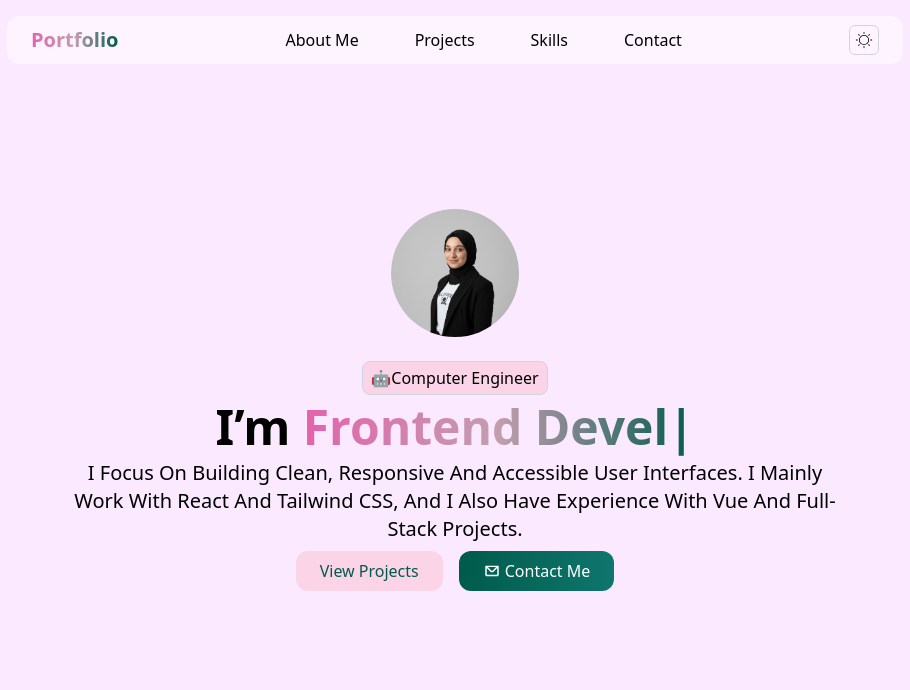
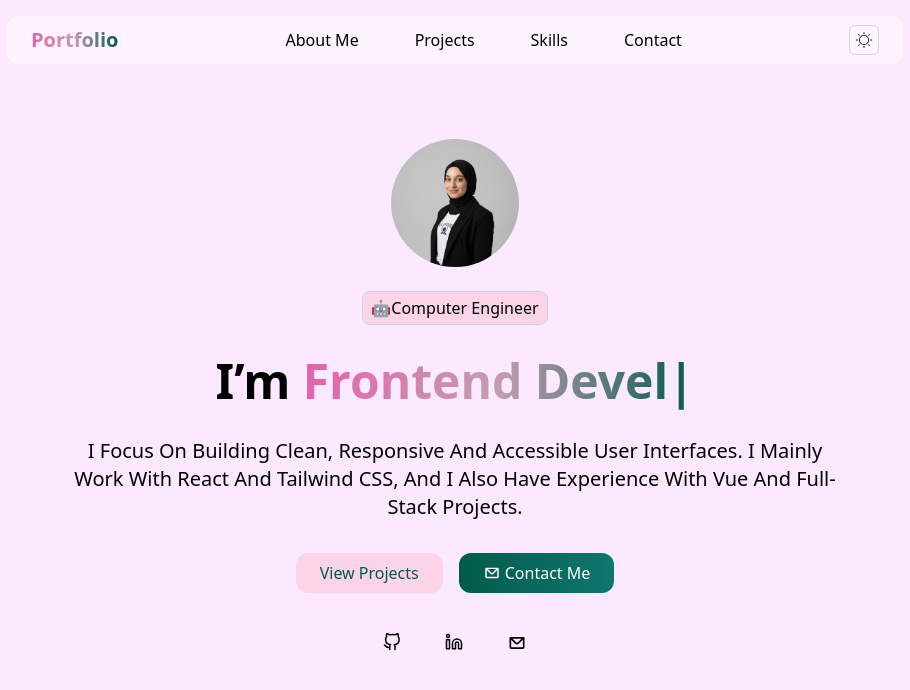
Before and after one commit to dania8shaghouri/portfolio, a React (Vite) app: page / in a window 1280 px wide. Shown: the top 690 px of the page, without its empty margins (185-1095 px from the left). Built offline with nearby package versions, Linux system fonts and the light colour scheme.

Commit message:
feat: added social links  to hero section

```diff
--- a/src/sections/Hero.jsx
+++ b/src/sections/Hero.jsx
@@ -5,6 +5,8 @@
 import Button from "../components/ui/Button";
 // icons
 import { CgMail } from "react-icons/cg";
+import { FiGithub } from "react-icons/fi";
+import { LuLinkedin } from "react-icons/lu";
 export default function Hero() {
   return (
     <section className="min-h-screen bg-[var(--bg-hero)] flex items-center justify-center">
@@ -27,7 +29,7 @@
         </span>
 
         {/* Typed title */}
-        <h1 className="text-6xl sm:text-5xl font-bold">
+        <h1 className="text-6xl sm:text-5xl font-bold mt-6">
           I’m{" "}
           <span className="text-gradient ">
             <ReactTyped
@@ -44,18 +46,52 @@
             />
           </span>
         </h1>
-        <p className="max-w-[var(--container-3xl)] text-center text-xl">
+        <p className="max-w-[var(--container-3xl)] text-center text-xl mt-6">
           I focus on building clean, responsive and accessible user interfaces.
           I mainly work with React and Tailwind CSS, and I also have experience
           with Vue and full-stack projects.
         </p>
-        <div className="flex gap-4">
+        {/*  buttons */}
+        <div className="flex gap-4 mt-6">
           <Button variant="pink">View Projects</Button>
           <Button>
             {" "}
             <CgMail className="mr-1 text-lg" /> Contact Me
           </Button>
         </div>
+        {/* contact */}
+        <div className="inline-flex gap-7 mt-6 ">
+          <a
+            href="https://github.com/dania8shaghouri"
+            target="_blank"
+            className="hover:bg-[var(--bg-header)]
+               hover:scale-110 p-2
+               hover:shadow-md hover:rounded-md
+               transition-all duration-300"
+          >
+            <FiGithub className="text-lg" />
+          </a>
+          <a
+          href="https://www.linkedin.com/in/dania-shaghouri-b4250b304/"
+            target="_blank"
+            className="hover:bg-[var(--bg-header)]
+               hover:scale-110 p-2
+               hover:shadow-md hover:rounded-md
+               transition-all duration-300"
+          >
+            <LuLinkedin className="text-lg" />
+          </a>
+          <a
+            href="mailto:daniashaghouri.com"
+            target="_blank"
+            className="hover:bg-[var(--bg-header)]
+               hover:scale-110 p-2
+               hover:shadow-md hover:rounded-md
+               transition-all duration-300"
+          >
+            <CgMail className="text-xl" />
+          </a>
+        </div>
       </div>
     </section>
   );
```
